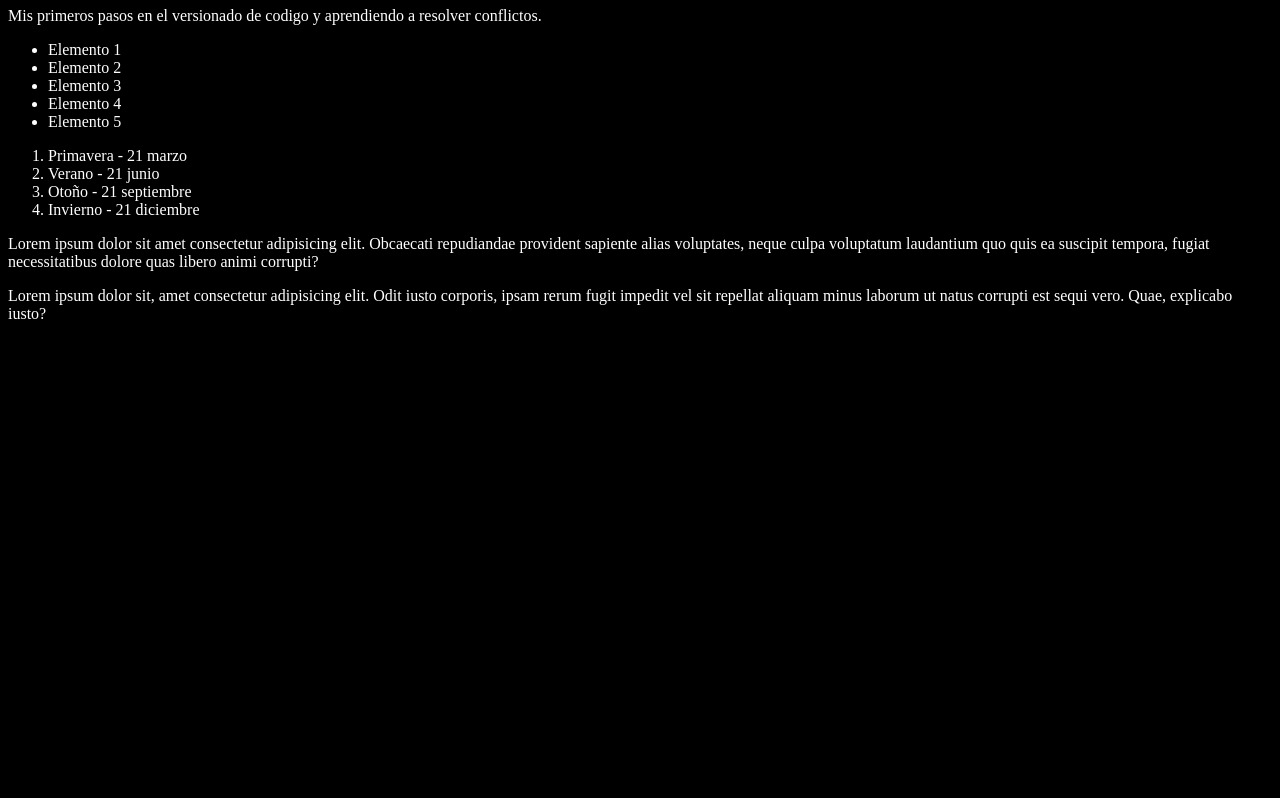
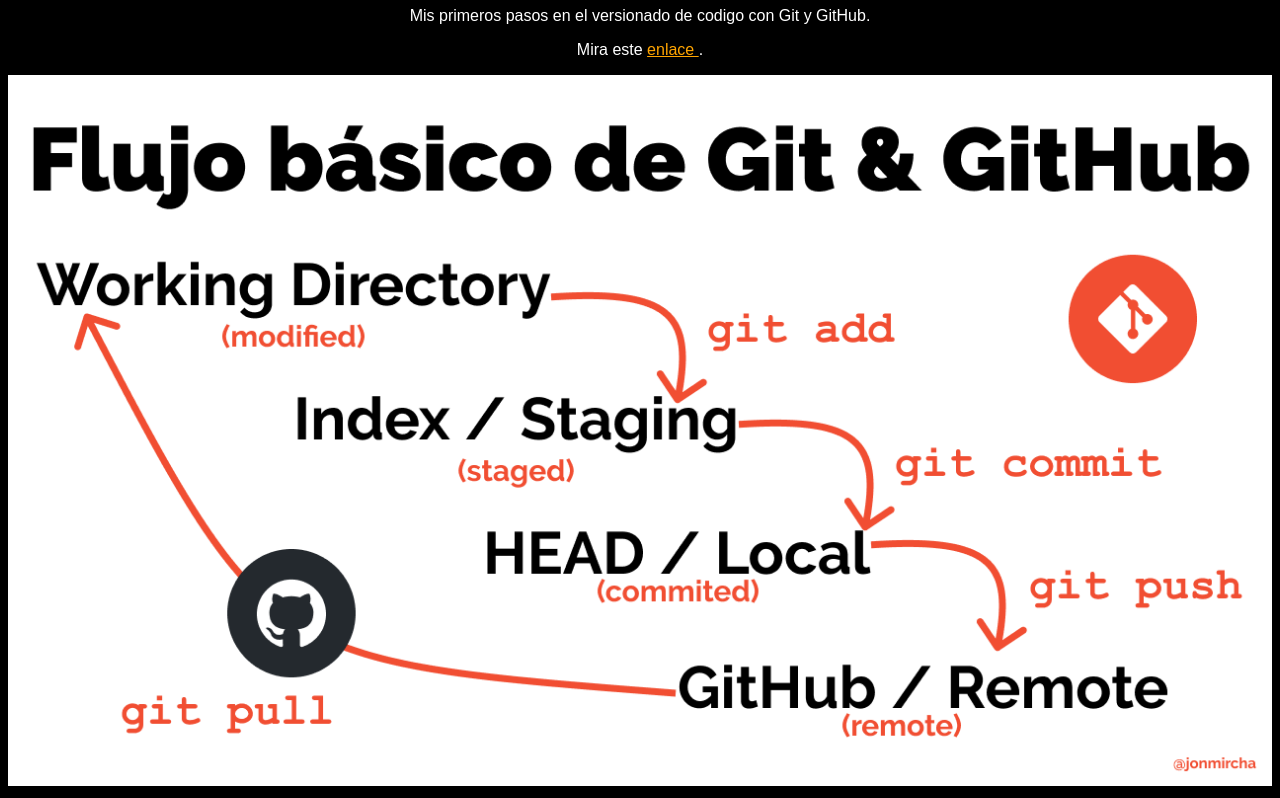
Before and after one commit to nmbdev/Curso-Git, a plain HTML site: page index.html in a window 1280 px wide. Shown: the part 73-871 px from the top of the page. Before the commit the page ends 800 px from the top, so only its background shows below. Drawn offline with Linux system fonts and the light colour scheme.

Commit message:
Agregando imagen de flujo Git

```diff
--- a/index.html
+++ b/index.html
@@ -12,31 +12,18 @@
         Aprendiendo Git
     </h1>
     <p>
-        Mis primeros pasos en el versionado de codigo y aprendiendo a resolver conflictos.
-    </p>
-
-    <ul>
-        <li>Elemento 1</li>
-        <li>Elemento 2</li>
-        <li>Elemento 3</li>
-        <li>Elemento 4</li>
-        <li>Elemento 5</li>
-    </ul>
-
-    <ol>
-        <li>Primavera - 21 marzo</li>
-        <li>Verano - 21 junio</li>
-        <li>Otoño - 21 septiembre</li>
-        <li>Invierno - 21 diciembre</li>
-    </ol>
-
-    <p>
-        Lorem ipsum dolor sit amet consectetur adipisicing elit. Obcaecati repudiandae provident sapiente alias voluptates, neque culpa voluptatum laudantium quo quis ea suscipit tempora, fugiat necessitatibus dolore quas libero animi corrupti?
+        Mis primeros pasos en el versionado de codigo con Git y GitHub.
     </p>
 
     <p>
-        Lorem ipsum dolor sit, amet consectetur adipisicing elit. Odit iusto corporis, ipsam rerum fugit impedit vel sit repellat aliquam minus laborum ut natus corrupti est sequi vero. Quae, explicabo iusto?
+        Mira este
+        <a
+        href="https://jonmircha.com/git"
+        target="_blank">
+            enlace
+        </a>.
     </p>
+    <img src="./git-flow.png" alt="Flujo basico de Git">
 
     <script
     src="/index.js">
--- a/style.css
+++ b/style.css
@@ -1,4 +1,18 @@
 html {
     background-color: #000;
     color: #fff;
+    font-family: sans-serif;
+    text-align: center;
 }
+
+a {
+    color: orange;
+}
+
+a:hover {
+    color: orangered;
+}
+
+img {
+    max-width: 100%;
+}
```
Also changed, not shown: git-flow.png (added).
